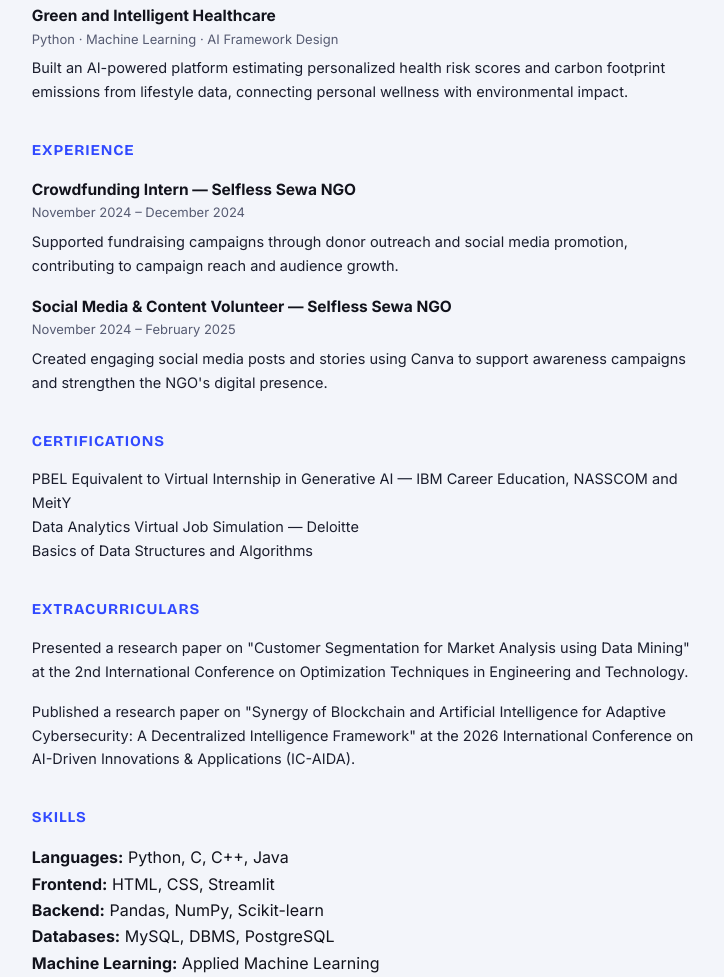
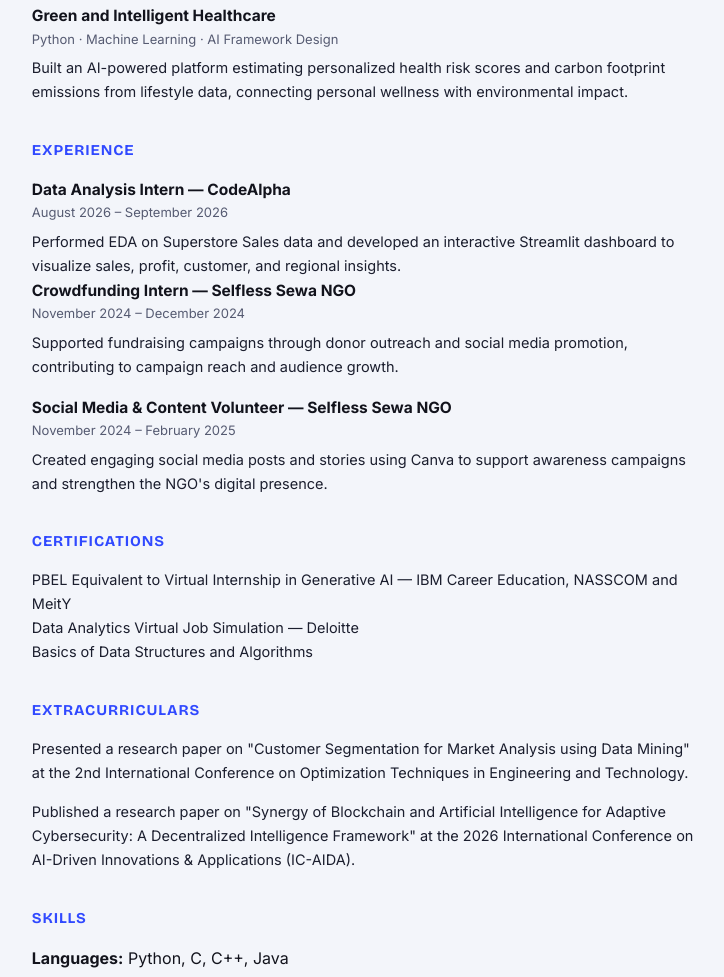
Before and after one commit to Yashika051/Yashika051.github.io, a plain HTML site: page resume.html in a window 1280 px wide. Shown: the part 1413-2390 px from the top of the page, without its empty margins (275-999 px from the left). Drawn offline with nearby package versions, Linux system fonts and the light colour scheme.

Commit message:
Add Data Analysis Intern experience to resume
Added a new internship experience entry for Data Analysis Intern at CodeAlpha, detailing responsibilities and project outcomes.

```diff
--- a/resume.html
+++ b/resume.html
@@ -79,6 +79,10 @@
   <div class="resume-section">
     <h2>Experience</h2>
     <div class="resume-item">
+      <div class="r-title">Data Analysis Intern — CodeAlpha </div>
+      <div class="r-meta">August 2026 – September 2026</div>
+      <p>Performed EDA on Superstore Sales data and developed an interactive Streamlit dashboard to visualize sales, profit, customer, and regional insights.
+</p>
       <div class="r-title">Crowdfunding Intern — Selfless Sewa NGO</div>
       <div class="r-meta">November 2024 – December 2024</div>
       <p>Supported fundraising campaigns through donor outreach and social media promotion, contributing to campaign reach and audience growth.</p>
```
